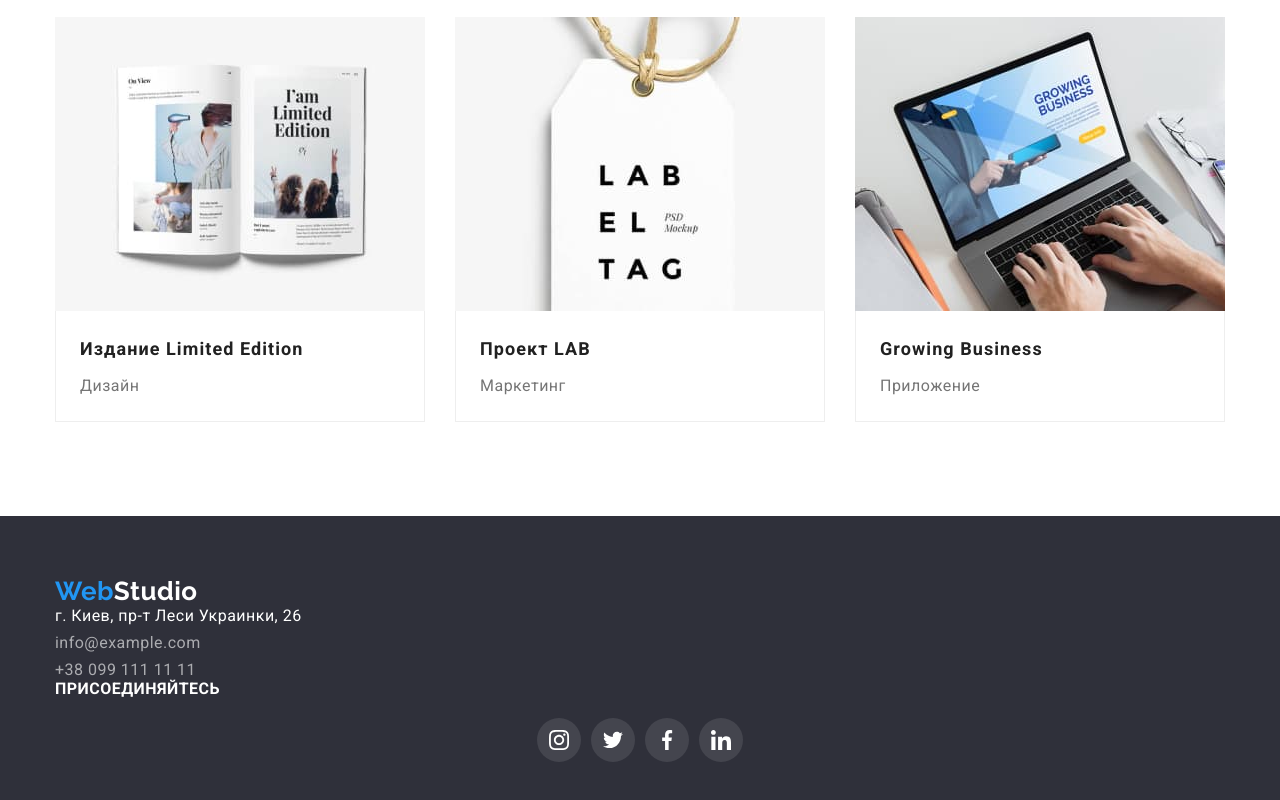
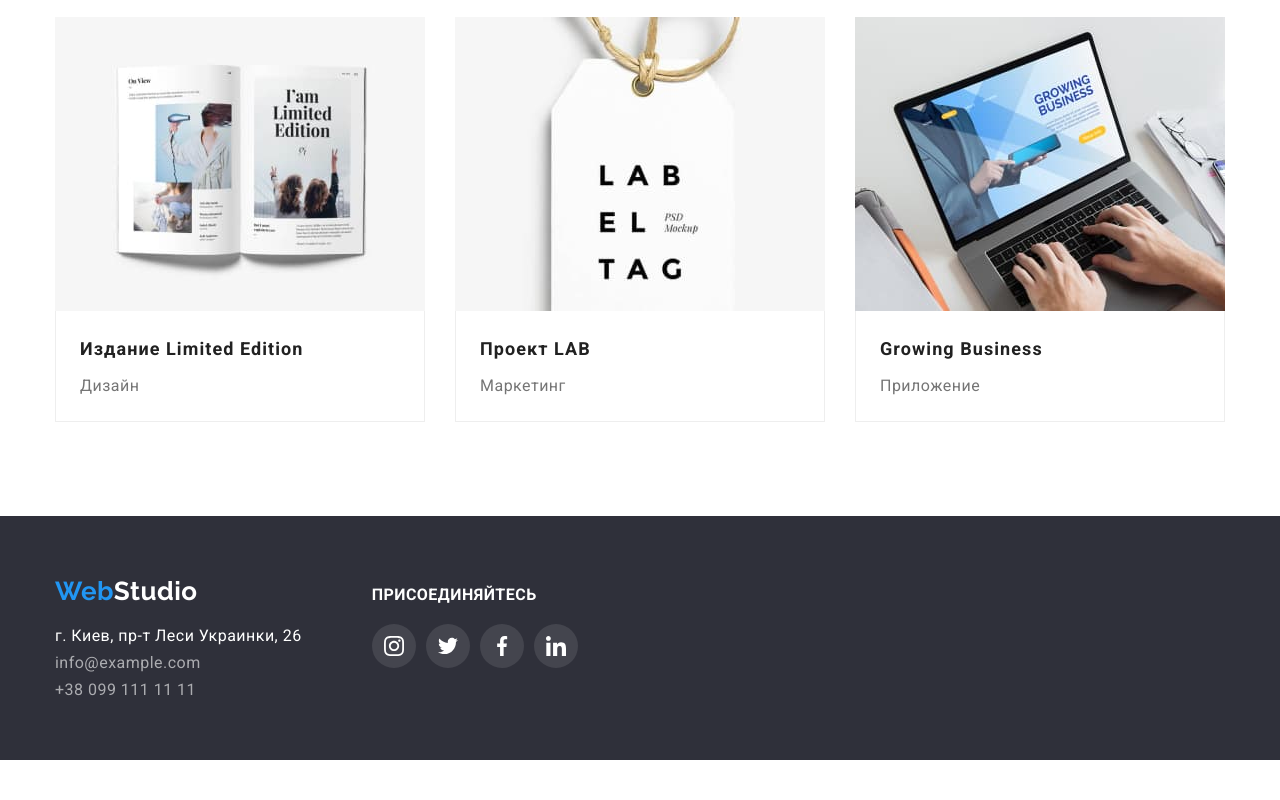
Before and after one commit to NickKushnirov/goit-markup-hw-04, a plain HTML site: page portfolio.html in a window 1280 px wide. Shown: the part 1119-1919 px from the top of the page. After the commit the page ends 1879 px from the top, so only its background shows below. Drawn offline with nearby package versions, Linux system fonts and the light colour scheme.

Commit message:
Правки
Правки к HW4
+ 1. Убран лишний div из хедера и убран лишний див и секции из футера.
+ 2. Использован в хедере вместо левого марджина auto в правой части - правый в левой части.
+ 3. Для изображений класс image со свойствами: display: block; max-width: 100%; height: auto;

+ Флекс-элементы в футере выровнены по baseline
+ 4. На portfolio.html класс активной страницы применён к ссылке портфолио в хедере.
+ 5. Добавлены иконки на странице портфолио
+ 6. Добавлен интерактивный элемент на каждую карточку в портфолио (карточка обёрнута в ссылку), но пока что не могу понять, корректно ли используется тень при фокусе. DevTools говорит, что да, но из-за рамки фокуса этого не видно. При этом тексту (ниже заголовков) переопределён цвет текста из-за наследования ненужного цвета от <a>. Не думаю, что это решение верное. Его нужно дополнить, или же выбрать другое? Пока что затрудняюсь, какое именно другое, поскольку li в a не обернуть.

```diff
--- a/css/styles.css
+++ b/css/styles.css
@@ -192,27 +192,23 @@ body {
   display: block;
 }
 
+
 .footer-lists {
-  /* display: flex; */
-}
-
-.footer-text {
   display: flex;
   align-items: baseline;
 }
 
+
+
 .footer-links {
-  display: flex;
-}
+  margin-right: 70px;
 
-.address-link-section {
-  margin-right: 70px;
 }
 
 .footer-social {
 }
 
-.footer-social-header {
+.footer-social-text {
   font-weight: 700;
   text-transform: uppercase;
   line-height: 1.14;
@@ -221,9 +217,8 @@ body {
 }
 
 .logo-footer {
-  /* display: block; */
+  display: block;
   margin-bottom: 20px;
-  margin-right: 156px;
 }
 
 .address-footer-item:not(:last-child) {
@@ -531,7 +526,7 @@ body {
 }
 
 .portfolio-item:hover,
-.portfolio-item link:focus {
+.portfolio-item li:focus {
   box-shadow: 0px 1px 1px rgba(0, 0, 0, 0.12), 0px 4px 4px rgba(0, 0, 0, 0.06),
     1px 4px 6px rgba(0, 0, 0, 0.16);
 }
--- a/portfolio.html
+++ b/portfolio.html
@@ -233,27 +233,39 @@
     </main>
 
     <footer class="footer-section">
-      <div class="container">
-        <div class="footer-lists">
-          <section class="address-section">
-            <a class="link logo logo-footer" href="./index.html">Web<span class="logo-footer-second-part">Studio</span></a>
+      <div class="container footer-lists">
+        <div class="footer-links">
+          <a class="link logo logo-footer" href="./index.html"
+            >Web<span class="logo-footer-second-part">Studio</span></a
+          >
           <address class="address-link-section">
             <ul class="list address-elements-list">
               <li class="address-footer-item">
-                  <a class="link address-element footer-contact-link map-link" href="https://goo.gl/maps/Wf1jdF7rT11svYJ97"
-                    target="_blank" rel="noopener noreferrer">г. Киев, пр-т Леси Украинки, 26</a>
+                <a
+                  class="link address-element footer-contact-link map-link"
+                  href="https://goo.gl/maps/Wf1jdF7rT11svYJ97"
+                  target="_blank"
+                  rel="noopener noreferrer"
+                  >г. Киев, пр-т Леси Украинки, 26</a
+                >
               </li>
               <li class="address-footer-item">
-                  <a class="link footer-contact-link" href="mailto:info@example.com">info@example.com</a>
+                <a
+                  class="link footer-contact-link"
+                  href="mailto:info@example.com"
+                  >info@example.com</a
+                >
               </li>
               <li class="address-footer-item">
-                  <a class="link footer-contact-link" href="tel:+380991111111">+38 099 111 11 11</a>
+                <a class="link footer-contact-link" href="tel:+380991111111"
+                  >+38 099 111 11 11</a
+                >
               </li>
             </ul>
           </address>
-          </section>
-          <section class="footer-social">
-            <p class="footer-social-header">Присоединяйтесь</p>
+        </div>
+        <div class="footer-social">
+          <p class="footer-social-text">Присоединяйтесь</p>
           <ul class="list social-list">
             <li class="social-item">
               <a href="" class="social-link social-link-footer">
@@ -284,7 +296,6 @@
               </a>
             </li>
           </ul>
-          </section>
         </div>
       </div>
     </footer>
```
Also changed, not shown: index.html (+4 -10 lines). Lines whose indentation alone changed are shown as unchanged.
